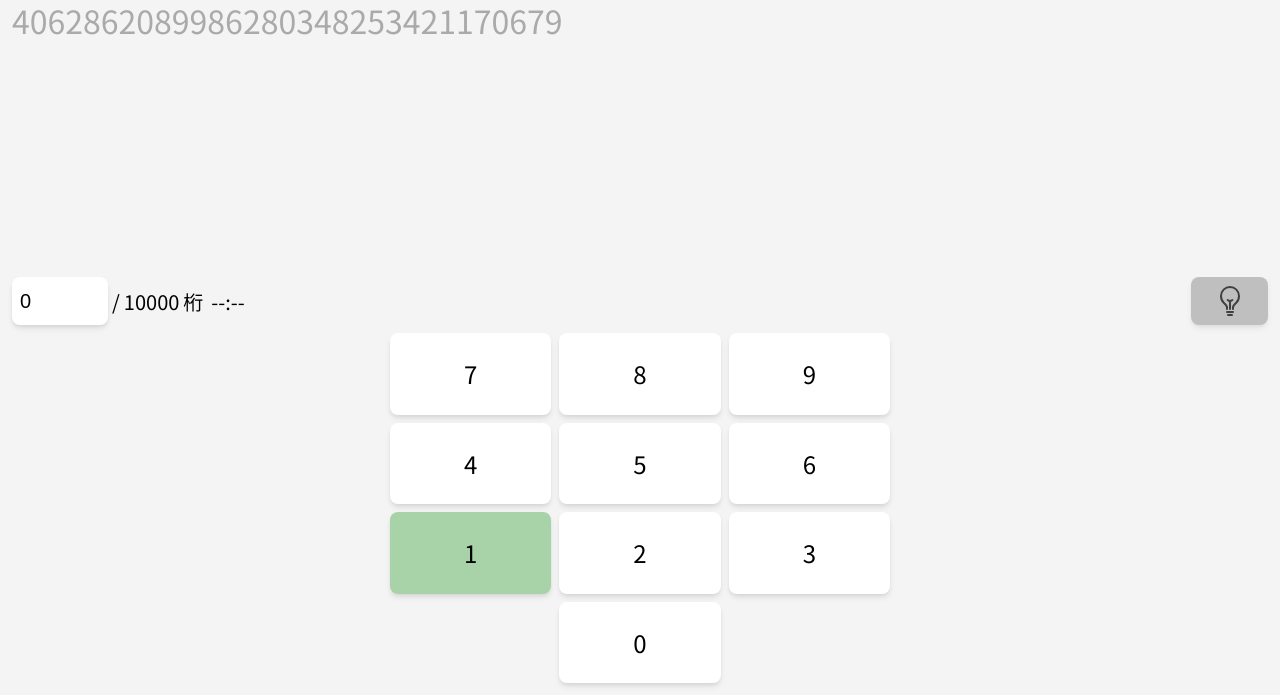
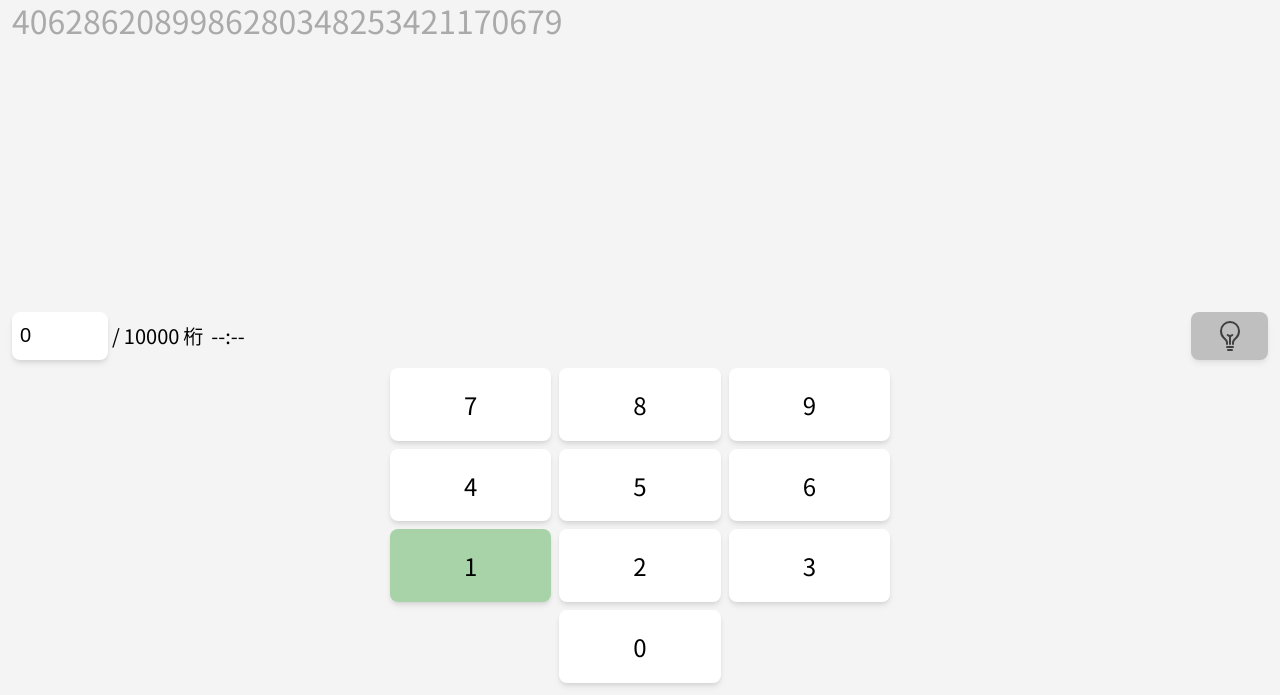
Before and after one commit to ramune314159265/PiGame, a website with bundled scripts: page src/index.html in a window 1280 px wide. Both pictures are taken after a click on the button "記憶モード". Shown: the part 105-800 px from the top of the page. Built offline with nearby package versions, Linux system fonts and the light colour scheme.

Commit message:
キーボードの高さを親依存に

```diff
--- a/src/style.css
+++ b/src/style.css
@@ -183,7 +183,7 @@ numeric-output {
 
 numeric-keyboard {
 	width: 100%;
-	height: 350px;
+	height: 100%;
 	max-width: 500px;
 	display: grid;
 	grid-template-columns: repeat(3, 1fr);
@@ -282,7 +282,7 @@ select#sequenceSelector {
 	height: 100%;
 	padding: 0px 12px 12px 12px;
 	display: grid;
-	grid-auto-rows: 3rem 2fr 3rem 1fr;
+	grid-auto-rows: 3rem 2fr 3rem min(max(300px,40%),400px);
 	justify-items: center;
 	gap: 8px;
 	background: var(--background-secondary);
```
